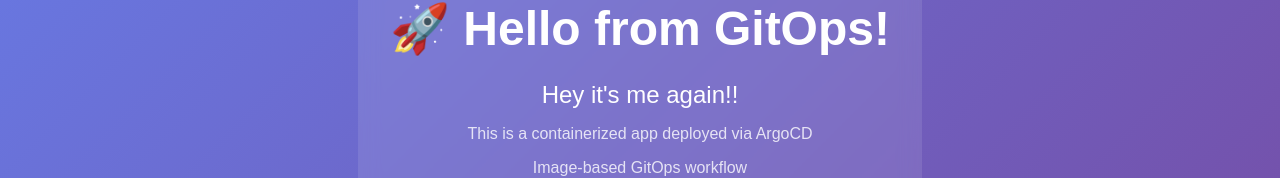
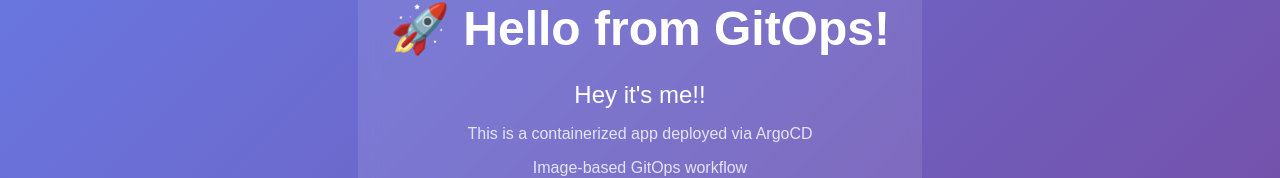
Before and after one commit to aman26ps/cicd-demo-local, a plain HTML site: page src/index.html in a window 1280 px wide. Shown: the part 319-497 px from the top of the page. Drawn offline with Linux system fonts and the light colour scheme.

Commit message:
final changes

```diff
--- a/src/index.html
+++ b/src/index.html
@@ -39,7 +39,7 @@
 <body>
     <div class="container">
         <h1>🚀 Hello from GitOps!</h1>
-        <p class="message">Hey it's me again!!</p>
+        <p class="message">Hey it's me!!</p>
         <p class="info">This is a containerized app deployed via ArgoCD</p>
         <p class="info">Image-based GitOps workflow</p>
     </div>
```
Also changed, not shown: 2 other files.
